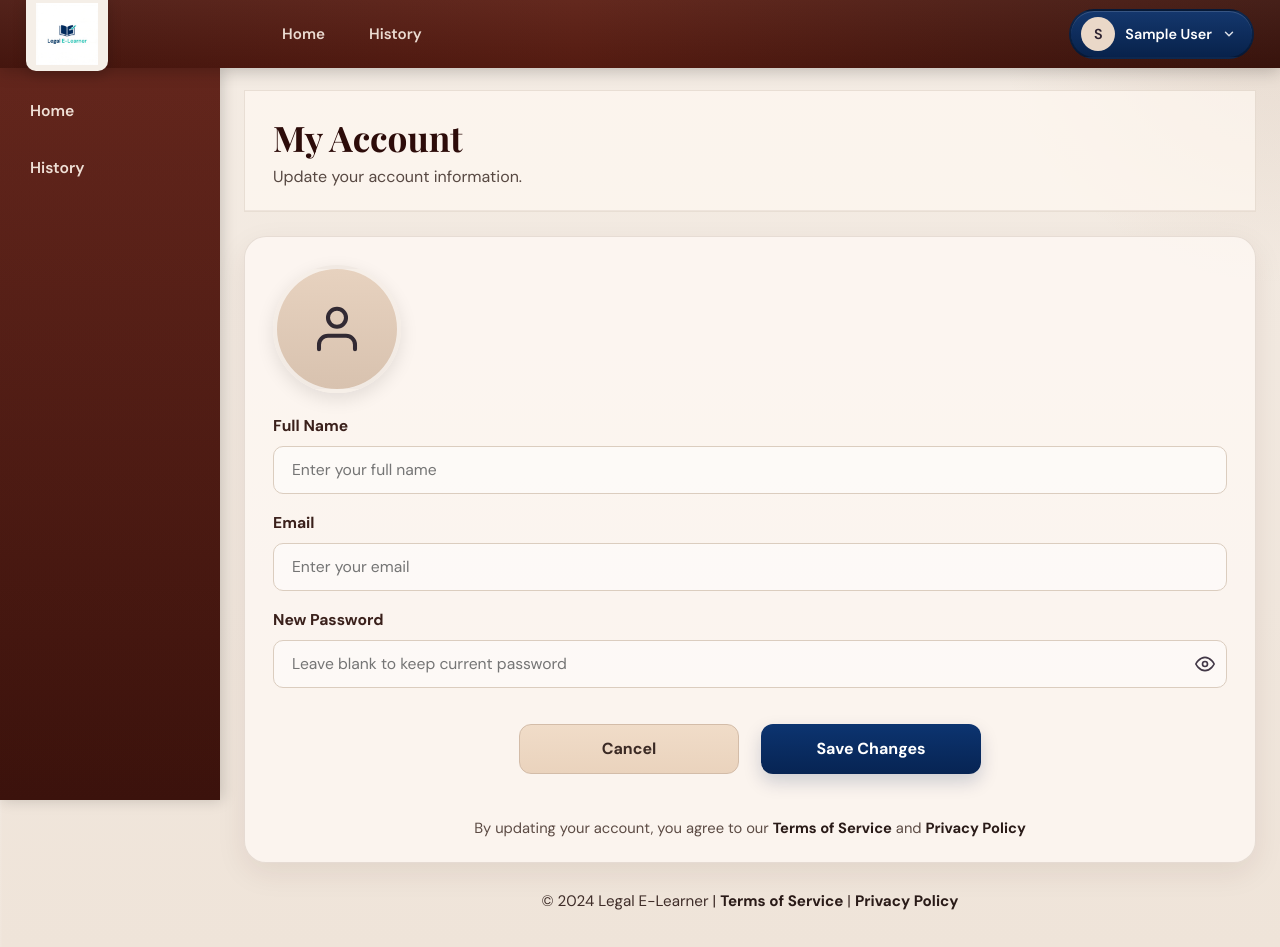
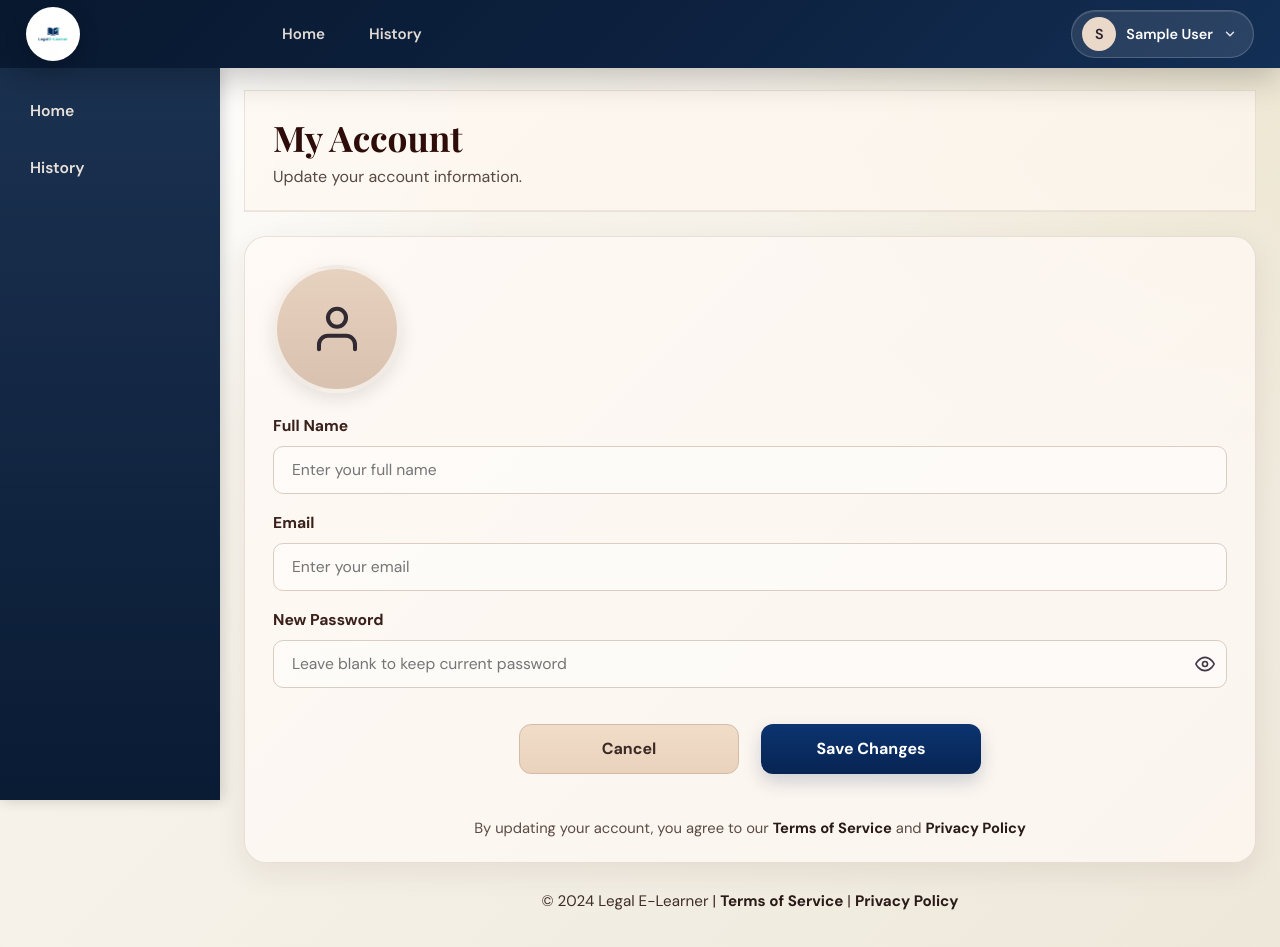
Before and after one commit to Data-Titans-2026/legal-e-learning, a Flask app: page /profile in a window 1280 px wide. Run offline with Flask 3, Linux system fonts and the light colour scheme; the visitor is signed in with stand-in values (Sample User, id 1); data that the repository does not hold is empty.

Commit message:
Refine visual polish and logo treatment

```diff
--- a/static/profile.css
+++ b/static/profile.css
@@ -30,9 +30,9 @@ body {
   color: var(--text-main);
   min-height: 100vh;
   background:
-    radial-gradient(circle at top right, rgba(140, 95, 62, 0.12), transparent 18%),
-    linear-gradient(90deg, rgba(255,255,255,0.12) 0, rgba(255,255,255,0.03) 2px, transparent 2px, transparent 100%),
-    linear-gradient(180deg, #f4ece4 0%, #efe4d9 100%);
+    radial-gradient(circle at 14% 12%, rgba(255,255,255,0.82), transparent 24%),
+    radial-gradient(circle at top right, rgba(201,168,76,0.12), transparent 34%),
+    linear-gradient(135deg, #faf8f2 0%, var(--cream) 48%, #eee8da 100%);
 }
 
 /* Top navbar */
@@ -40,14 +40,12 @@ body {
   position: fixed;
   inset: 0 0 auto 0;
   height: var(--navbar-h);
-  background:
-    linear-gradient(180deg, rgba(255,255,255,0.05), rgba(0,0,0,0.08)),
-    linear-gradient(90deg, var(--wood-1), #5b1d12 45%, #3c140d 100%);
+  background: linear-gradient(135deg, #08182f 0%, var(--navy) 56%, #132f55 100%);
   display: flex;
   align-items: center;
   padding: 0 26px;
   z-index: 100;
-  box-shadow: 0 3px 16px rgba(0,0,0,0.22);
+  box-shadow: 0 10px 34px rgba(0,0,0,0.22);
 }
 
 .nav-logo {
@@ -58,13 +56,14 @@ body {
 }
 
 .nav-logo img {
-  height: 74px;
-  width: auto;
-  object-fit: contain;
-  background: #f5efe8;
-  border-radius: 0 0 10px 10px;
-  padding: 6px 10px;
-  box-shadow: 0 4px 14px rgba(0,0,0,0.18);
+  height: 54px;
+  width: 54px;
+  object-fit: cover;
+  background: var(--white);
+  border-radius: 50%;
+  padding: 3px;
+  border: 1px solid rgba(255,255,255,0.68);
+  box-shadow: 0 8px 22px rgba(0,0,0,0.18);
 }
 
 .nav-links {
@@ -104,8 +103,8 @@ body {
   display: flex;
   align-items: center;
   gap: 10px;
-  background: linear-gradient(180deg, #14376d, #08224b);
-  border: 2px solid rgba(0,0,0,0.28);
+  background: rgba(255,255,255,0.10);
+  border: 1px solid rgba(255,255,255,0.18);
   color: var(--white);
   border-radius: 999px;
   padding: 6px 16px 6px 10px;
@@ -113,7 +112,7 @@ body {
   font-family: 'DM Sans', sans-serif;
   font-size: 0.9rem;
   font-weight: 600;
-  box-shadow: inset 0 1px 0 rgba(255,255,255,0.15);
+  box-shadow: inset 0 1px 0 rgba(255,255,255,0.12);
 }
 
 .user-avatar {
@@ -203,8 +202,8 @@ body {
   width: var(--sidebar-w);
   height: calc(100vh - var(--navbar-h));
   background:
-    linear-gradient(180deg, rgba(255,255,255,0.04), rgba(0,0,0,0.10)),
-    linear-gradient(180deg, #5d1d13 0%, #42140d 100%);
+    linear-gradient(180deg, rgba(255,255,255,0.045), rgba(255,255,255,0)),
+    linear-gradient(180deg, #102848 0%, #0a1b34 100%);
   padding: 18px 14px;
   display: flex;
   flex-direction: column;
@@ -227,7 +226,7 @@ body {
 
 .sidebar-link:hover,
 .sidebar-link.active {
-  background: linear-gradient(90deg, #0a2450, #0b2b63);
+  background: rgba(255,255,255,0.12);
   color: var(--white);
 }
 
```
Also changed, not shown: static/chatbot.css (+13 -8 lines), static/history.css (+13 -6 lines), static/home.css (+15 -10 lines), static/login_style.css (+12 -8 lines), static/signup.css (+14 -7 lines).
